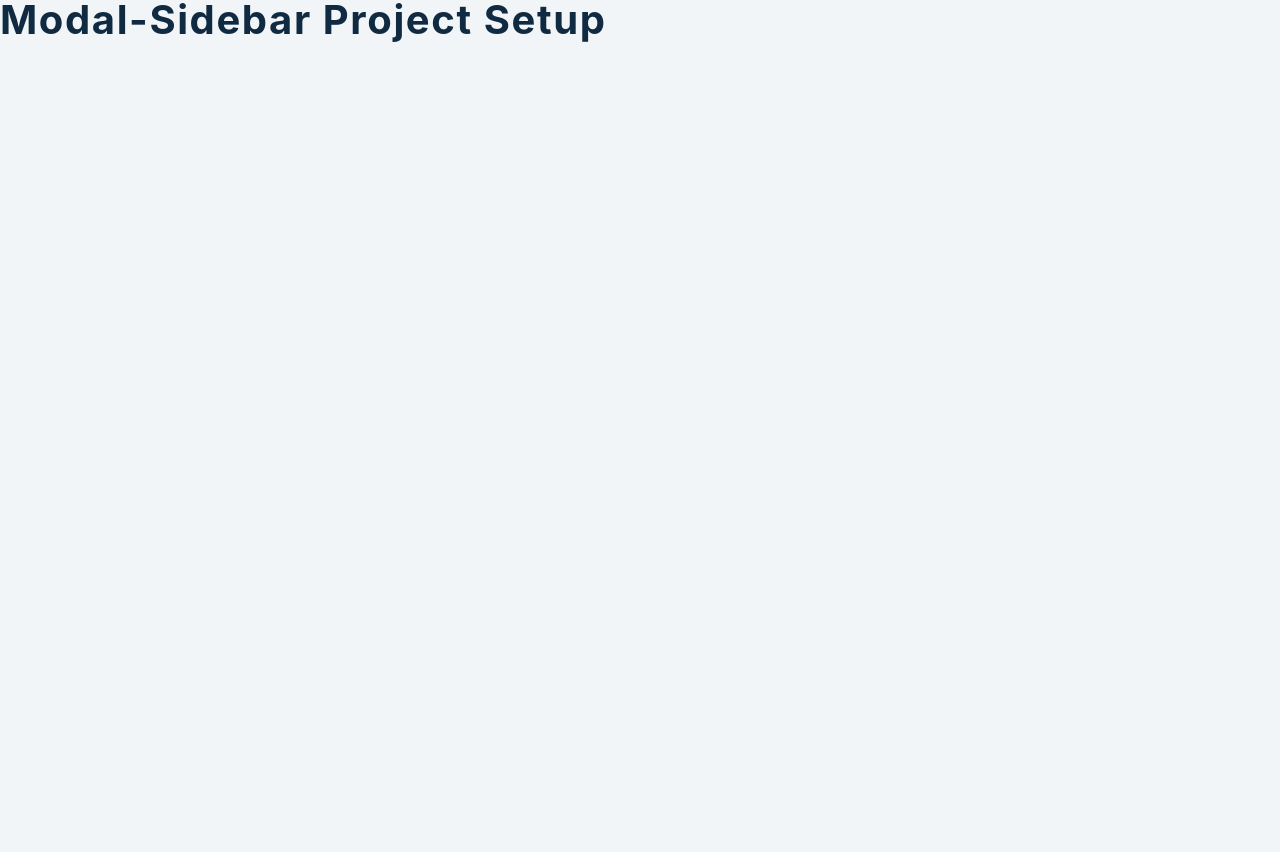
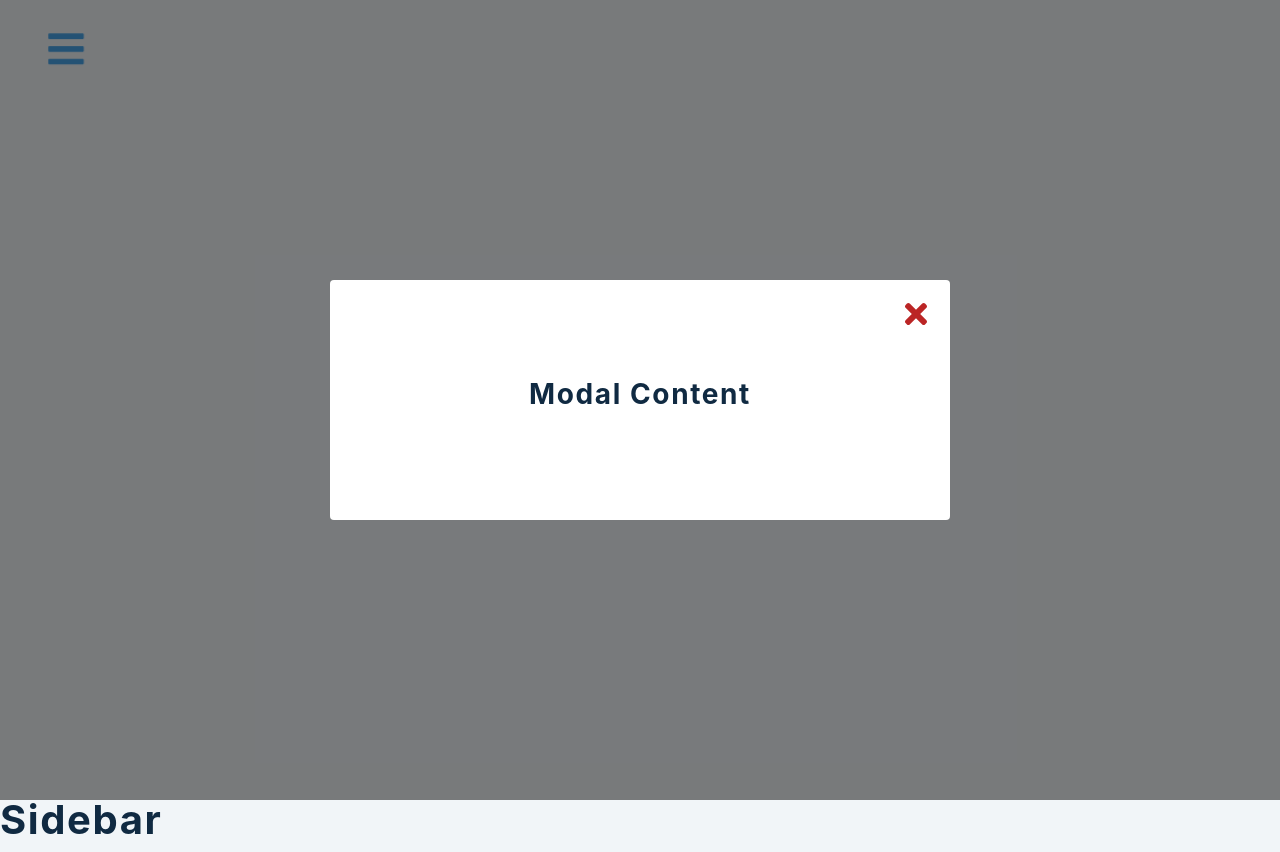
Before and after one commit to zeredogo/krypto-sidebar, a React (Create React App) app: page / in a window 1280 px wide. Before the commit the page ends 800 px from the top, so only its background shows below. Built offline with nearby package versions, Linux system fonts and the light colour scheme.

Commit message:
updating modal

```diff
--- a/src/App.js
+++ b/src/App.js
@@ -6,7 +6,9 @@
 function App() {
   return (
     <>
-      <h2>modal-sidebar project setup</h2>
+      <Home />
+      <Modal />
+      <Sidebar />
     </>
   )
 }
--- a/src/Home.js
+++ b/src/Home.js
@@ -2,7 +2,14 @@
 import { FaBars } from 'react-icons/fa'
 
 const Home = () => {
-  return <h2>home component</h2>
+  return (
+    <main>
+      <button className='sidebar-toggle'>
+        <FaBars />
+      </button>
+      <button className='btn'>show modal</button>
+    </main>
+  )
 }
 
 export default Home
--- a/src/Modal.js
+++ b/src/Modal.js
@@ -1,7 +1,14 @@
 import React from 'react'
 import { FaTimes } from 'react-icons/fa'
 const Modal = () => {
-  return <h2>Modal</h2>
+  return <div className={`modal-overlay show-modal`}>
+    <div className='modal-container'>
+      <h3>modal content</h3>
+      <button className='close-modal-btn'>
+        <FaTimes />
+      </button>
+    </div>
+  </div>
 }
 
 export default Modal
```
